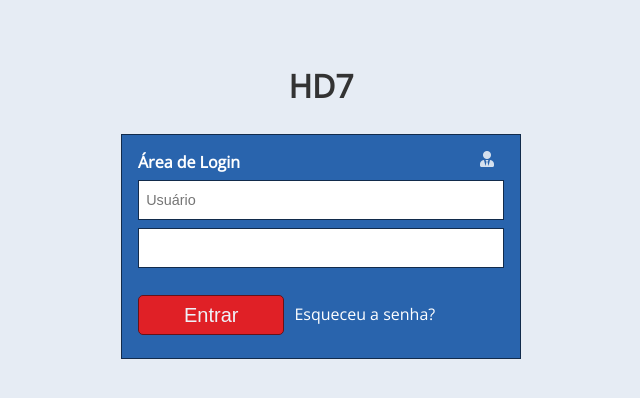
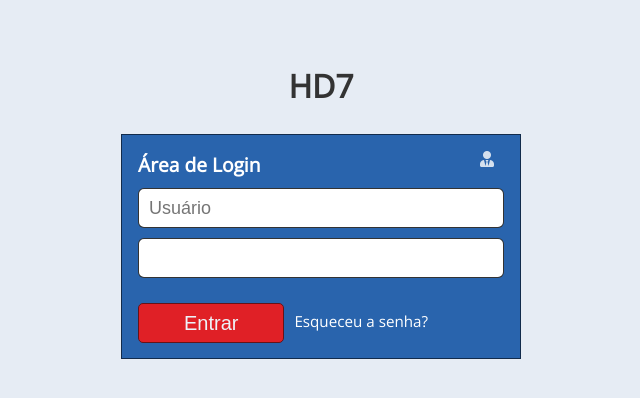
Before and after one commit to josecleiton/help-desk-uneb, a React (Create React App) app: page /login in a window 1280 px wide. Shown: the top 398 px of the page, without its empty margins (319-959 px from the left). Built offline with nearby package versions, Linux system fonts and the light colour scheme.

Commit message:
pagina de login

```diff
--- a/src/components/AbrirChamado/Form/index.js
+++ b/src/components/AbrirChamado/Form/index.js
@@ -2,25 +2,33 @@ import React from 'react';
 import Input from '../../Input';
 import './style.css';
 
-const AbrirChamadoForm = () => (
+const AbrirChamadoForm = () => {
+  const inputStyle = {
+    flex: '1',
+    padding: '10px',
+    margin: '20px',
+    fontSize: '18px',
+    border: '1px solid #333333',
+  };
+  return (
     <div className="main-form-chamado">
       <form>
         <h2>(setor selecionado)</h2>
         <div>
           <h3>Nome</h3>
-        <Input type="text" placeholder="Nome Completo" />
+          <Input type="text" placeholder="Nome Completo" style={inputStyle} />
           <h3>Email</h3>
-        <Input type="email" placeholder="Email válido" />
+          <Input type="email" placeholder="Email válido" style={inputStyle} />
         </div>
         <div>
           <h3>Telefone</h3>
-        <Input type="tel" placeholder="telefone válido" />
+          <Input type="tel" placeholder="telefone válido" style={inputStyle} />
           <h3>Defeito</h3>
           <select>
             <option value="001">outro</option>
           </select>
           <h3>Imagem do defeito</h3>
-        <Input type="file" placeholder="imagem" />
+          <Input type="file" placeholder="imagem" style={inputStyle} />
         </div>
         <div>
           <h3>descrição </h3>
@@ -35,5 +43,6 @@ const AbrirChamadoForm = () => (
       </form>
     </div>
   );
+};
 
 export default AbrirChamadoForm;
--- a/src/components/AbrirChamado/Form/style.css
+++ b/src/components/AbrirChamado/Form/style.css
@@ -32,7 +32,7 @@
 
 .main-form-chamado form div select {
   width: 20%;
-  height: 50px;
+  padding: 10px;
   margin: 20px;
   border-radius: 6px;
 }
--- a/src/components/Input/index.js
+++ b/src/components/Input/index.js
@@ -4,30 +4,30 @@ import './style.css';
 
 const Input = (props) => {
   const {
-    type, placeholder, width, height,
+    type, placeholder, style, required,
   } = props;
   return (
     <input
       className="input-form-main"
       type={type}
       placeholder={placeholder}
-      style={{ width, height }}
+      style={style}
+      required={required}
     />
   );
 };
 
 Input.defaultProps = {
   type: 'text',
-  placeholder: 'DEFAULT',
-  width: '50%',
-  height: '60px',
+  placeholder: '',
+  required: false,
 };
 
 Input.propTypes = {
   type: PropTypes.string,
   placeholder: PropTypes.string,
-  width: PropTypes.string,
-  height: PropTypes.string,
+  style: PropTypes.objectOf(PropTypes.string).isRequired,
+  required: PropTypes.bool,
 };
 
 export default Input;
--- a/src/components/Input/style.css
+++ b/src/components/Input/style.css
@@ -1,9 +1,5 @@
 .input-form-main {
-  flex: 1;
-  padding: 20px;
-  margin: 20px;
-  border: 2px;
   font-size: 18px;
   border-radius: 6px;
-  border: 1px solid #333333;
+  border: 1px solid rgba(0, 0, 0, 0.8);
 }
--- a/src/components/LoginBox/index.js
+++ b/src/components/LoginBox/index.js
@@ -1,13 +1,22 @@
 // AQUI FICARÁ O CAMPO DE LOGIN
 import React, { Component } from 'react';
 import PropTypes from 'prop-types';
+
+import Input from '../Input';
+
 import './style.css';
 
 export default class LoginBox extends Component {
-  constructor() {
-    super();
+  constructor(props) {
+    super(props);
     this.state = {
       animate: false,
+    };
+    this.inputStyle = {
+      width: '100%',
+      height: '40px',
+      padding: '10px',
+      marginTop: '10px',
     };
   }
 
@@ -27,9 +36,15 @@ export default class LoginBox extends Component {
     }
   }
 
+  handleSubmit = (formEl) => {
+    const { redirect } = this.props;
+    formEl.preventDefault();
+    redirect('/admin');
+  };
+
   render() {
     const { animate } = this.state;
-    const { className, handleClick } = this.props;
+    const { className } = this.props;
     return (
       <div
         id="login"
@@ -44,7 +59,7 @@ export default class LoginBox extends Component {
             opacity: animate ? 1 : 0,
           }}
         >
-          <form action="">
+          <form onSubmit={this.handleSubmit}>
             <p>
               <strong>Área de Login</strong>
               <a href="#login" title="Área de acesso para técnicos.">
@@ -52,11 +67,14 @@ export default class LoginBox extends Component {
               </a>
             </p>
             <p>
-              <input type="text" name="login-lg" placeholder="Usuário" required />
+              <Input placeholder="Usuário" style={this.inputStyle} required />
             </p>
-            <input type="password" name="login-pw" required />
+            {/* <input type="text" name="login-lg" placeholder="Usuário" required /> */}
+            <p>
+              <Input type="password" style={this.inputStyle} required />
+            </p>
             <nav>
-              <button type="submit" onClick={handleClick} className="login-button">
+              <button type="submit" className="login-button">
                 Entrar
               </button>
               <a href="/esqueci-senha" className="esqueceu">
@@ -72,5 +90,5 @@ export default class LoginBox extends Component {
 
 LoginBox.propTypes = {
   className: PropTypes.string.isRequired,
-  handleClick: PropTypes.func.isRequired,
+  redirect: PropTypes.func.isRequired,
 };
--- a/src/components/LoginBox/style.css
+++ b/src/components/LoginBox/style.css
@@ -7,41 +7,27 @@ div#login {
 
 div#login strong {
   color: #fff;
+  font-size: 1.2em;
 }
 
 div#login-content {
   transition: all 2s;
 }
 
-input[name*="login"] {
-  width: 100%;
-  height: 40px;
-  font-size: 90%;
-  padding-left: 0.5em;
-  margin-top: 2%;
-  border: 1px solid #122b4b;
+div#login nav {
+  margin-top: 25px;
 }
-
-input[name="login-pw"] {
-  margin-bottom: 7.5%;
-}
-
 .esqueceu {
   position: relative;
   top: 7.5px;
   transition: all 0.5s;
+  font-size: 95%;
 }
 .esqueceu:hover {
   opacity: 0.75;
 }
-/*
-input[name="login-lg"] {
-  margin-top: 10px;
-}
-*/
 
 button.login-button {
-  /* width: 100px; */
   width: 40%;
   height: 40px;
   float: left;
@@ -53,6 +39,7 @@ button.login-button {
   font-size: 20px;
   opacity: 0.92;
   transition: 0.2s;
+  cursor: pointer;
 }
 
 button.login-button:hover {
--- a/src/components/Main/Header/index.js
+++ b/src/components/Main/Header/index.js
@@ -1,19 +1,25 @@
 import React, { Component } from 'react';
 import ReactDOM from 'react-dom';
+import PropTypes from 'prop-types';
+import Header from '../../Header';
 import LoginBox from '../../LoginBox';
 import './style.css';
 
 export default class MainHeader extends Component {
-  constructor() {
-    super();
+  constructor(props) {
+    super(props);
     this.loginClicks = 0;
   }
 
   loginRender = () => {
+    const { redirect } = this.props;
     const menuLoginLi = document.getElementsByClassName('menu-login')[0];
     const menuLoginDiv = document.getElementById('menu-login');
     if (this.loginClicks % 2 === 0) {
-      ReactDOM.render(<LoginBox maxHeight={225} className="main-login" />, menuLoginDiv);
+      ReactDOM.render(
+        <LoginBox maxHeight={225} className="main-login" redirect={redirect} />,
+        menuLoginDiv,
+      );
       menuLoginLi.style.backgroundColor = '#ef191a';
     } else {
       document.getElementById('login').style.height = 0;
@@ -28,6 +34,7 @@ export default class MainHeader extends Component {
 
   render() {
     return (
+      <Header>
         <nav className="menu">
           <ul>
             <li>
@@ -48,6 +55,11 @@ export default class MainHeader extends Component {
             </li>
           </ul>
         </nav>
+      </Header>
     );
   }
 }
+
+MainHeader.propTypes = {
+  redirect: PropTypes.func.isRequired,
+};
--- a/src/pages/AbrirChamado/index.js
+++ b/src/pages/AbrirChamado/index.js
@@ -1,19 +1,15 @@
-import React, { Component } from 'react';
+import React from 'react';
+
 import AbrirChamadoForm from '../../components/AbrirChamado/Form';
-import Header from '../../components/Header';
 import MainHeader from '../../components/Main/Header';
 import Footer from '../../components/Footer';
 
-export default class AbrirChamado extends Component {
-  render() {
-    return (
+const AbrirChamado = () => (
   <div>
-        <Header>
     <MainHeader />
-        </Header>
     <AbrirChamadoForm />
     <Footer />
   </div>
 );
-  }
-}
+
+export default AbrirChamado;
--- a/src/pages/Chamado/index.js
+++ b/src/pages/Chamado/index.js
@@ -1,7 +1,6 @@
 import React, { Component, Fragment } from 'react';
 import PropTypes from 'prop-types';
 
-import Header from '../../components/Header';
 import MainHeader from '../../components/Main/Header';
 import LargeBox from '../../components/LargeBox';
 
@@ -29,9 +28,7 @@ export default class VisualizarChamado extends Component {
     const { id, animate } = this.state;
     return (
       <Fragment>
-        <Header>
-          <MainHeader />
-        </Header>
+        <MainHeader />
         <div id="consultar-chamado" style={{ opacity: animate ? 1 : 0 }}>
           <p className="consultar-chamado-title">
             Chamado
--- a/src/pages/ChamadosEmail/index.js
+++ b/src/pages/ChamadosEmail/index.js
@@ -1,7 +1,6 @@
 import React, { Fragment } from 'react';
 import PropTypes from 'prop-types';
 
-import Header from '../../components/Header';
 import MainHeader from '../../components/Main/Header';
 import Table from '../../components/Table';
 import Footer from '../../components/Footer';
@@ -17,9 +16,7 @@ const ChamadosEmail = (props) => {
   } = props;
   return (
     <Fragment>
-      <Header>
-        <MainHeader />
-      </Header>
+      <MainHeader />
       <div className="chamados-email">
         <h1>Chamados por Email</h1>
       </div>
--- a/src/pages/Login/index.js
+++ b/src/pages/Login/index.js
@@ -1,13 +1,24 @@
 import React from 'react';
+import PropTypes from 'prop-types';
+
 import LoginBox from '../../components/LoginBox';
 import Logo from '../../components/Logo';
 import './style.css';
 
-const Login = () => (
-  <div className="login-page">
-    <Logo width="100" height="70" margin="0 auto" />
-    <LoginBox className="login-box" />
-  </div>
-);
+const Login = (props) => {
+  const {
+    history: { push },
+  } = props;
+  return (
+    <div className="login-page">
+      <Logo width="100" height="70" margin="0 auto" />
+      <LoginBox className="login-box" redirect={push} />
+    </div>
+  );
+};
+
+Login.propTypes = {
+  history: PropTypes.objectOf(PropTypes.any).isRequired,
+};
 
 export default Login;
--- a/src/pages/Main/index.js
+++ b/src/pages/Main/index.js
@@ -2,7 +2,6 @@ import React, { Component } from 'react';
 import ReactDOM from 'react-dom';
 import PropTypes from 'prop-types';
 
-import Header from '../../components/Header';
 import MainHeader from '../../components/Main/Header';
 import MenuChamado from '../../components/Main/MenuChamado';
 import BuscarChamado from '../../components/Main/BuscarChamado';
@@ -68,11 +67,12 @@ export default class Main extends Component {
   };
 
   render() {
+    const {
+      history: { push },
+    } = this.props;
     return (
       <div id="main-page">
-        <Header>
-          <MainHeader />
-        </Header>
+        <MainHeader redirect={push} />
         <div className="wrapper">
           <img src={logo} alt="Logo" className="App-logo" />
 
```
Lines whose indentation alone changed are shown as unchanged.
